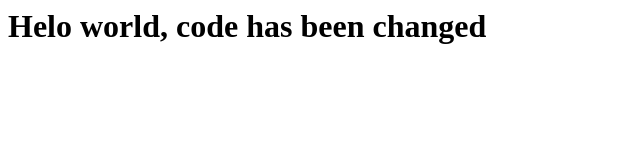
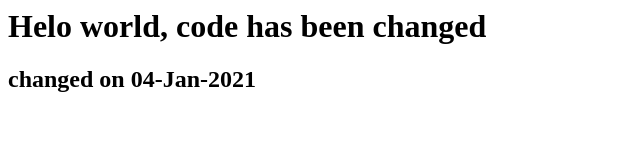
Before and after one commit to pratapo2/demo-jenkins, a plain HTML site: page index.html in a window 1280 px wide. Shown: the whole page, without its empty margins (0-640 px from the left). Drawn offline with Linux system fonts and the light colour scheme.

Commit message:
updated index.html

```diff
--- a/index.html
+++ b/index.html
@@ -1,3 +1,4 @@
 <html>
   <h1> Helo world, code has been changed </h1>
+  <h2> changed on 04-Jan-2021</h2>
 </html>
```
